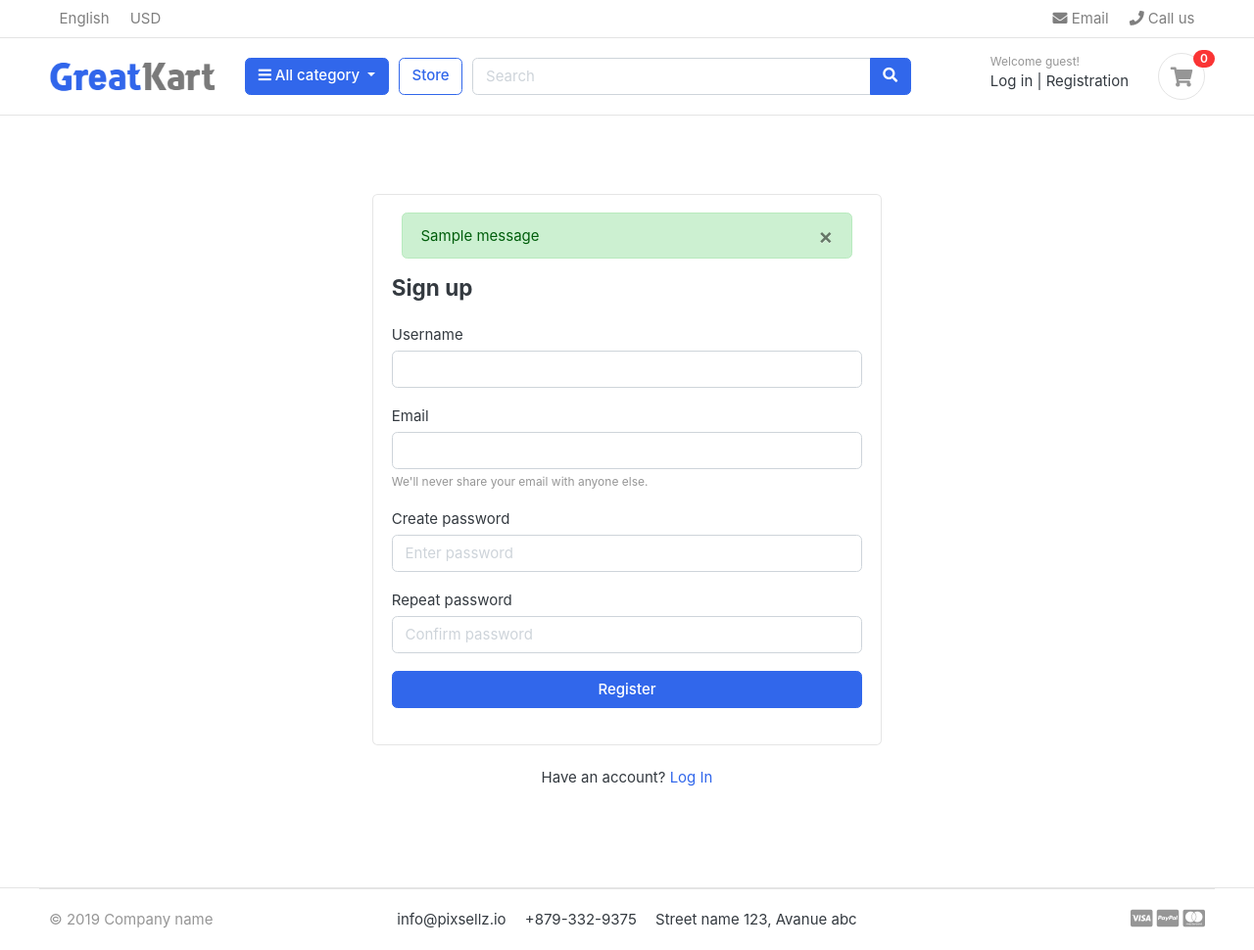
After one commit to DmytroMyr/greatkart_store, a Django app: page /accounts/registration/ in a window 1280 px wide. The commit adds this page. Shown: the whole page at 98% size. Run offline with Django 4.2, Linux system fonts and the light colour scheme; tables that the repository leaves empty hold one stand-in row (values such as "Sample post"); one stand-in notice (Sample message) is shown; some libraries are stand-ins or nearby versions; some web fonts are replaced.

Commit message:
Registration functionality

```diff
--- a/accounts/admin.py
+++ b/accounts/admin.py
@@ -4,8 +4,8 @@ from .models import Account
 
 @admin.register(Account)
 class AccountAdmin(UserAdmin):
-    list_display = ('email', 'first_name', 'last_name', 'username', 'last_login', 'date_joined', 'is_active')
-    list_display_links = ('email', 'first_name', 'last_name')
+    list_display = ('email', 'username', 'last_login', 'date_joined', 'is_active')
+    list_display_links = ('email',)
     readonly_fields = ('last_login', 'date_joined')
     ordering = ('-date_joined',)
 
--- /dev/null
+++ b/accounts/forms.py
@@ -0,0 +1,31 @@
+from django import forms
+from .models import Account
+
+
+class RegistrationForm(forms.ModelForm):
+    password = forms.CharField(widget=forms.PasswordInput(attrs={
+        'placeholder': 'Enter password',
+        'class': 'form-control',
+    }))
+    confirm_password = forms.CharField(widget=forms.PasswordInput(attrs={
+        'placeholder': 'Confirm password',
+        'class': 'form-control',
+    }))
+
+    class Meta:
+        model = Account
+        fields = ('username', 'email', 'password')
+
+    def clean(self):
+        cleaned_data = super(RegistrationForm, self).clean()
+        password = cleaned_data.get('password')
+        confirm_password = cleaned_data.get('confirm_password')
+
+        if password != confirm_password:
+            raise forms.ValidationError('Password does not match.')
+
+    def __init__(self, *args, **kwargs):
+         super(RegistrationForm, self).__init__(*args, **kwargs)
+
+         for field in self.fields:
+             self.fields[field].widget.attrs['class'] = 'form-control'
--- /dev/null
+++ b/accounts/urls.py
@@ -0,0 +1,10 @@
+from django.urls import path
+from . import views
+
+
+urlpatterns = [
+    path('registration/', views.registration_view, name='registration'),
+    path('login/', views.login_view, name='login'),
+    path('logout/', views.logout_view, name='logout'),
+    # path('activate/<uidb64>/<token>/', views.activate, name='activate'),
+]
--- a/accounts/views.py
+++ b/accounts/views.py
@@ -1,3 +1,50 @@
-from django.shortcuts import render
+from django.shortcuts import render, redirect
+from django.http import HttpRequest, HttpResponse
+from django.contrib import messages, auth
+from django.contrib.auth import authenticate
+from django.contrib.auth.decorators import login_required
+from .forms import RegistrationForm
+from .models import Account
 
-# Create your views here.
+
+def registration_view(request: HttpRequest) -> HttpResponse:
+    form = RegistrationForm(request.POST or None)
+
+    if form.is_valid():
+        username = form.cleaned_data.get('username')
+        email = form.cleaned_data.get('email')
+        password = form.cleaned_data.get('password')
+
+        new_user = Account.objects.create_user(username, email, password)
+        new_user.save()
+
+        messages.success(request, 'You have been registred.')
+        return redirect('login')
+
+    context = {
+        'form': form,
+    }
+    return render(request, 'accounts/registration.html', context)
+
+
+def login_view(request: HttpRequest) -> HttpResponse:
+    if request.method == 'POST':
+        email = request.POST.get('email')
+        password = request.POST.get('password')
+
+        user = authenticate(email=email, password=password)
+
+        if user:
+            auth.login(request, user)
+            return redirect('home')
+        else:
+            messages.error(request, 'Invalid login credentials.')
+
+
+    return render(request, 'accounts/login.html')
+
+
+@login_required(login_url='login')
+def logout_view(request: HttpRequest) -> HttpResponse:
+    auth.logout(request)
+    return redirect('/')
--- a/carts/views.py
+++ b/carts/views.py
@@ -1,16 +1,24 @@
 from django.shortcuts import render, redirect, get_object_or_404
 from django.http import HttpRequest, HttpResponse, HttpResponseRedirect
 from django.core.exceptions import ObjectDoesNotExist
-from django.db.models import QuerySet
 from decimal import Decimal
 from store.models import Product, Variations
 from .models import Cart, CartItem
 
 
-TAX_PERCATNAGE = 2
+TAX_PERCATNAGE: int = 2
 
 
-def _cart_id(request: HttpRequest) -> HttpResponse:
+def _cart_id(request: HttpRequest) -> str:
+    """
+    Helper function to get the cart id from the session key, creating a new one if necessary
+
+    Args:
+        request: An instance of `HttpRequest`.
+
+    Returns:
+        A string representing the cart id.
+    """
     cart = request.session.session_key
 
     if not cart:
@@ -20,8 +28,16 @@ def _cart_id(request: HttpRequest) -> HttpResponse:
 
 
 def add_cart(request: HttpRequest, product_id: int) -> HttpResponseRedirect:
-    """Adding a product to the cart"""
+    """
+    Adds a product to the cart or increases its quantity if it already exists in the cart
 
+    Args:
+        request: An instance of `HttpRequest`.
+        product_id: An integer representing the id of the product to add to the cart.
+
+    Returns:
+        An instance of `HttpResponseRedirect` that redirects to the cart page.
+    """
     product = Product.objects.get(id=product_id)
     product_variation = []
 
@@ -89,8 +105,17 @@ def add_cart(request: HttpRequest, product_id: int) -> HttpResponseRedirect:
 
 
 def remove_cart(request: HttpRequest, product_id: int, cart_item_id: int) -> HttpResponseRedirect:
-    """Decreasing the quantity of the product or delete it"""
+    """
+    Removes a quantity of a product from the cart or deletes it completely if the quantity is 1
 
+    Args:
+        request (HttpRequest): the HTTP request object
+        product_id (int): the id of the product to remove from the cart
+        cart_item_id (int): the id of the cart item to remove from the cart
+
+    Returns:
+        An instance of `HttpResponseRedirect` that redirects to the cart page.
+    """
     cart = Cart.objects.get(cart_id=_cart_id(request))
     product = get_object_or_404(Product, id=product_id)
 
@@ -109,7 +134,17 @@ def remove_cart(request: HttpRequest, product_id: int, cart_item_id: int) -> Htt
 
 
 def remove_cart_item(request: HttpRequest, product_id: int, cart_item_id: int) -> HttpResponseRedirect:
-    """Removing the item from the cart"""
+    """
+    Remove a cart item from the cart.
+
+    Args:
+        request (HttpRequest): The HTTP request object.
+        product_id (int): The ID of the product to remove.
+        cart_item_id (int): The ID of the cart item to remove.
+
+    Returns:
+        An instance of `HttpResponseRedirect` that redirects to the cart page.
+    """
 
     cart = Cart.objects.get(cart_id=_cart_id(request))
     product = get_object_or_404(Product, id=product_id)
@@ -119,7 +154,19 @@ def remove_cart_item(request: HttpRequest, product_id: int, cart_item_id: int) -
     return redirect('cart')
 
 
-def cart(request: HttpRequest, total: int = 0, quantity: int = 0, cart_items: CartItem = None) -> HttpResponse:
+def cart(request: HttpRequest, total: int = 0, quantity: int = 0, cart_items: list[CartItem] = None) -> HttpResponse:
+    """
+    Display the contents of the cart.
+
+    Args:
+        request (HttpRequest): The HTTP request object.
+        total (int, optional): The total cost of the items in the cart. Defaults to 0.
+        quantity (int, optional): The total quantity of items in the cart. Defaults to 0.
+        cart_items (List[CartItem], optional): The list of cart items. Defaults to None.
+
+    Returns:
+        HttpResponse: The rendered cart page.
+    """
     try:
         cart: Cart = Cart.objects.get(cart_id=_cart_id(request))
         cart_items: list[CartItem] = CartItem.objects.filter(cart=cart, is_active=True)
--- a/greatkart/settings.py
+++ b/greatkart/settings.py
@@ -11,6 +11,7 @@ https://docs.djangoproject.com/en/4.1/ref/settings/
 """
 
 from pathlib import Path
+from django.contrib.messages import constants as messages
 
 # Build paths inside the project like this: BASE_DIR / 'subdir'.
 BASE_DIR = Path(__file__).resolve().parent.parent
@@ -137,3 +138,8 @@ MEDIA_ROOT = BASE_DIR / 'media'
 # https://docs.djangoproject.com/en/4.1/ref/settings/#default-auto-field
 
 DEFAULT_AUTO_FIELD = 'django.db.models.BigAutoField'
+
+
+MESSAGE_TAGS = {
+    messages.ERROR: 'danger',
+}
--- a/greatkart/urls.py
+++ b/greatkart/urls.py
@@ -24,6 +24,7 @@ urlpatterns = [
     path('', views.home, name='home'),
     path('store/', include('store.urls')),
     path('cart/', include('carts.urls')),
+    path('accounts/', include('accounts.urls'))
 ]
 
 if settings.DEBUG:
--- /dev/null
+++ b/templates/accounts/registration.html
@@ -0,0 +1,55 @@
+{% extends 'base.html' %}
+
+{% block content %}
+<!-- ========================= SECTION CONTENT ========================= -->
+<section class="section-content padding-y">
+
+    <!-- ============================ COMPONENT REGISTER   ================================= -->
+        <div class="card mx-auto" style="max-width:520px; margin-top:40px;">
+          <article class="card-body">
+            {% include 'includes/alerts.html' %}
+            <header class="mb-4"><h4 class="card-title">Sign up</h4></header>
+            <form action="{% url 'registration' %}" method="POST">
+                {% csrf_token %}
+
+                    <div class="form-row">
+                        <div class="col form-group">
+                            <label>Username</label>
+                            {{ form.username }}
+                        </div> <!-- form-group end.// -->
+                    </div> <!-- form-row end.// -->
+                    <div class="form-group">
+                        <label>Email</label>
+                        {{ form.email }}
+                        <small class="form-text text-muted">We'll never share your email with anyone else.</small>
+                    </div> <!-- form-group end.// -->
+
+                    <div class="form-row">
+                        <div class="col form-group">
+                            <label>Create password</label>
+                            {{ form.password }}
+                        </div> <!-- form-group end.// -->
+                    </div>
+                    <div class="form-row">
+                        <div class="col form-group">
+                            <label>Repeat password</label>
+                            {{ form.confirm_password }}
+                        </div> <!-- form-group end.// -->
+                    </div>
+                    <div class="form-group">
+                        <button type="submit" class="btn btn-primary btn-block"> Register  </button>
+                    </div> <!-- form-group// -->
+                    {{ form.errors }}
+                    {{ form.non_field_errors }}
+                </form>
+
+            </article><!-- card-body.// -->
+        </div> <!-- card .// -->
+        <p class="text-center mt-4">Have an account? <a href="{% url 'login' %}">Log In</a></p>
+        <br><br>
+    <!-- ============================ COMPONENT REGISTER  END.// ================================= -->
+
+
+    </section>
+    <!-- ========================= SECTION CONTENT END// ========================= -->
+{% endblock content %}
--- /dev/null
+++ b/templates/includes/alerts.html
@@ -0,0 +1,11 @@
+{% if messages %}
+    {% for message in messages %}
+    <div id="message" class="container">
+        <div {% if message.tags %} class="alert alert-{{ message.tags }}"{% endif %} role="alert">
+            <button type="button" class="close" data-dismiss="alert"><span aria-hidden="true">&times;</span></button>
+            {% if message.level == DEFAULT_MESSAGE_LEVELS.ERROR %}Error: {% endif %}
+            {{ message }}
+        </div>
+    </div>
+    {% endfor %}
+{% endif %}
--- a/templates/includes/navbar.html
+++ b/templates/includes/navbar.html
@@ -60,13 +60,23 @@
         </div> <!-- col.// -->
         <div class="col-lg-3 col-sm-6 col-8 order-2 order-lg-3">
                     <div class="d-flex justify-content-end mb-3 mb-lg-0">
+                        {% if user.id is None %}
                         <div class="widget-header">
                             <small class="title text-muted">Welcome guest!</small>
                             <div>
-                                <a href="./signin.html">Sign in</a> <span class="dark-transp"> | </span>
-                                <a href="./register.html"> Register</a>
+                                <a href="{% url 'login' %}">Log in</a> <span class="dark-transp"> | </span>
+                                <a href="{% url 'registration' %}"> Registration</a>
                             </div>
                         </div>
+                        {% else %}
+                        <div class="widget-header">
+                            <small class="title text-muted">Welcome {{ user.username }}!</small>
+                            <div>
+                                <a href="#">Dashboard</a> <span class="dark-transp"> | </span>
+                                <a href="{% url 'logout' %}"> Logout</a>
+                            </div>
+                        </div>
+                        {% endif %}
                         <a href="{% url 'cart' %}" class="widget-header pl-3 ml-3">
                             <div class="icon icon-sm rounded-circle border"><i class="fa fa-shopping-cart"></i></div>
                             <span class="badge badge-pill badge-danger notify">{{ cart_count }}</span>
```
Also changed, not shown: accounts/models.py (+7 -14 lines), templates/accounts/login.html (added, +39 -0 lines), accounts/migrations/0003_auto_20230221_1553.py (added), accounts/migrations/0004_remove_account_phone_number.py (added).
